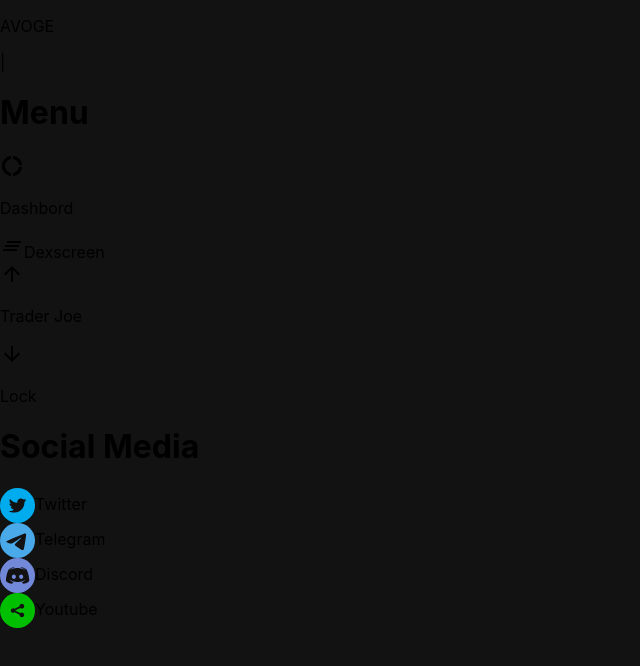
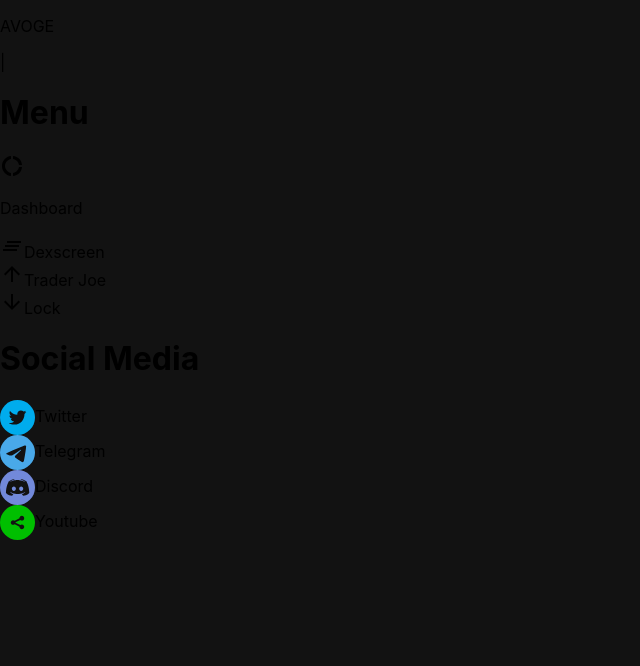
Before and after one commit to AlaaeddineBesbes/avoge, a Next.js app: page /components/sidebar in a window 1280 px wide. Shown: the top 666 px of the page, without its empty margins (0-640 px from the left). Built offline with nearby package versions, Linux system fonts and the light colour scheme; what react-moralis would draw is missing.

Commit message:
Update sidebar.js

```diff
--- a/pages/components/sidebar.js
+++ b/pages/components/sidebar.js
@@ -26,7 +26,7 @@
                     <div className="">
                         <div className="flex p-3 text-white  space-x-4 0 hover:bg-gray-50 hover:text-blue-600  cursor-pointer  ">
                             <DonutLargeIcon className=" text-gray-300" />
-                            <p className="font-semibold "  >Dashbord</p>
+                            <p className="font-semibold "  >Dashboard</p>
                         </div>
                     </div>
                     <div className="">
@@ -38,13 +38,13 @@
                     <div className="">
                         <div className="flex p-3 text-white  space-x-4 0 hover:bg-gray-50 hover:text-blue-600  cursor-pointer  ">
                             <ArrowUpwardIcon className="text-gray-300" />
-                            <p href ='https://traderjoexyz.com/trade?outputCurrency=0x779595f212b53e4f1f51b0875405bf21b5e4d805#/' className=" font-semibold  " >Trader Joe</p>
+                            <a href ='https://traderjoexyz.com/trade?outputCurrency=0x779595f212b53e4f1f51b0875405bf21b5e4d805#/' className=" font-semibold  " >Trader Joe</a>
                         </div>
                     </div>
                     <div className="">
                         <div className="flex p-3 text-white  space-x-4 0 hover:bg-gray-50 hover:text-blue-600  cursor-pointer  ">
                             <ArrowDownwardIcon className="text-gray-300" />
-                            <p href ='https://dx.app/app/v3_3/dxlockview?id=0&add=0xEEBCACe14C6713D59723604194ac139A2C1aA46b&type=lplock&chain=Avalanche'className="font-semibold " >Lock</p>
+                            <a href ='https://dx.app/app/v3_3/dxlockview?id=0&add=0xEEBCACe14C6713D59723604194ac139A2C1aA46b&type=lplock&chain=Avalanche'className="font-semibold " >Lock</a>
                         </div>
                     </div>
 
```
